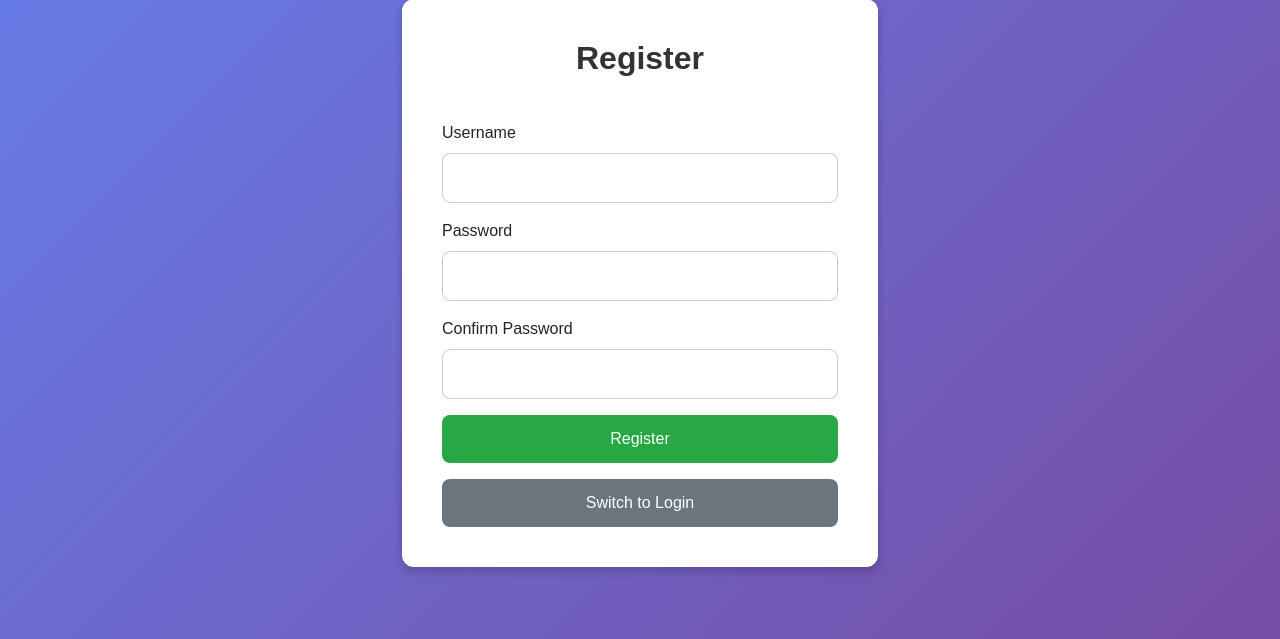
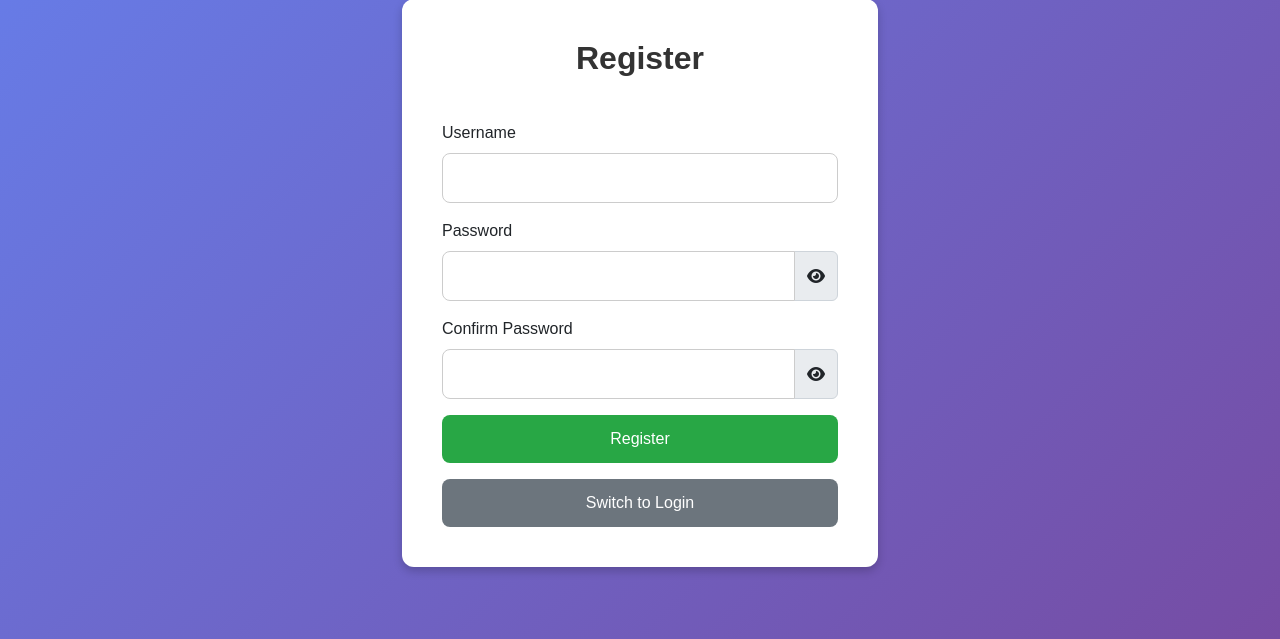
Before and after one commit to gabutin12/Daily-time-record-cityhallboys, a PHP site: page /register.php in a window 1280 px wide. Shown: the part 117-756 px from the top of the page. Run offline with PHP 8.4, Linux system fonts and the light colour scheme.

Commit message:
Updating the password hide/unhide using fa-eye

```diff
--- a/register.php
+++ b/register.php
@@ -49,6 +49,7 @@ if ($_SERVER["REQUEST_METHOD"] == "POST" && isset($_POST['register'])) {
     <meta name="viewport" content="width=device-width, initial-scale=1.0">
     <title>Register</title>
     <link href="https://cdn.jsdelivr.net/npm/bootstrap@5.2.3/dist/css/bootstrap.min.css" rel="stylesheet">
+    <link rel="stylesheet" href="https://cdnjs.cloudflare.com/ajax/libs/font-awesome/6.4.0/css/all.min.css">
     <style>
         body {
             font-family: 'Poppins', sans-serif;
@@ -158,12 +159,38 @@ if ($_SERVER["REQUEST_METHOD"] == "POST" && isset($_POST['register'])) {
                 </div>
                 <div class="mb-3">
                     <label for="registerPassword" class="form-label">Password</label>
-                    <input type="password" class="form-control" id="registerPassword" name="registerPassword" required>
+                    <div class="input-group">
+                        <input type="password" class="form-control" id="registerPassword" name="registerPassword" required>
+                        <span class="input-group-text password-toggle" onclick="togglePasswordVisibility('registerPassword')">
+                            <i class="fas fa-eye" id="toggleRegisterPassword"></i>
+                        </span>
+                    </div>
                 </div>
                 <div class="mb-3">
                     <label for="confirmPassword" class="form-label">Confirm Password</label>
-                    <input type="password" class="form-control" id="confirmPassword" name="confirmPassword" required>
+                    <div class="input-group">
+                        <input type="password" class="form-control" id="confirmPassword" name="confirmPassword" required>
+                        <span class="input-group-text password-toggle" onclick="togglePasswordVisibility('confirmPassword')">
+                            <i class="fas fa-eye toggleRegisterPassword"></i>
+                        </span>
+                    </div>
                 </div>
+                <script>
+                function togglePasswordVisibility(inputId) {
+                    const passwordInput = document.getElementById(inputId);
+                    const toggleIcon = document.getElementById('toggle' + inputId.charAt(0).toUpperCase() + inputId.slice(1));
+
+                    if (passwordInput.type === 'password') {
+                        passwordInput.type = 'text';
+                        toggleIcon.classList.remove('fa-eye');
+                        toggleIcon.classList.add('fa-eye-slash');
+                    } else {
+                        passwordInput.type = 'password';
+                        toggleIcon.classList.remove('fa-eye-slash');
+                        toggleIcon.classList.add('fa-eye');
+                    }
+                }
+                </script>
                 <button type="submit" class="btn btn-success w-100" name="register">Register</button>
             </form>
 
```
